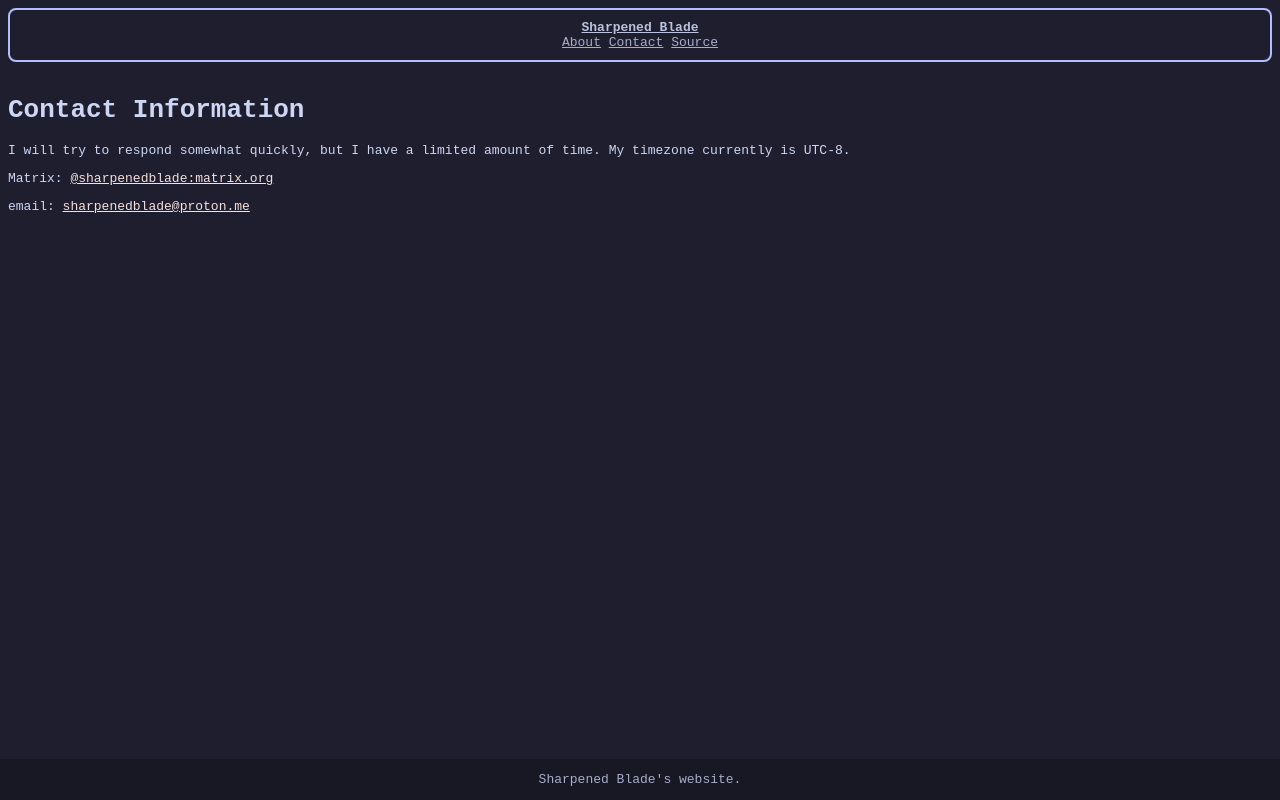
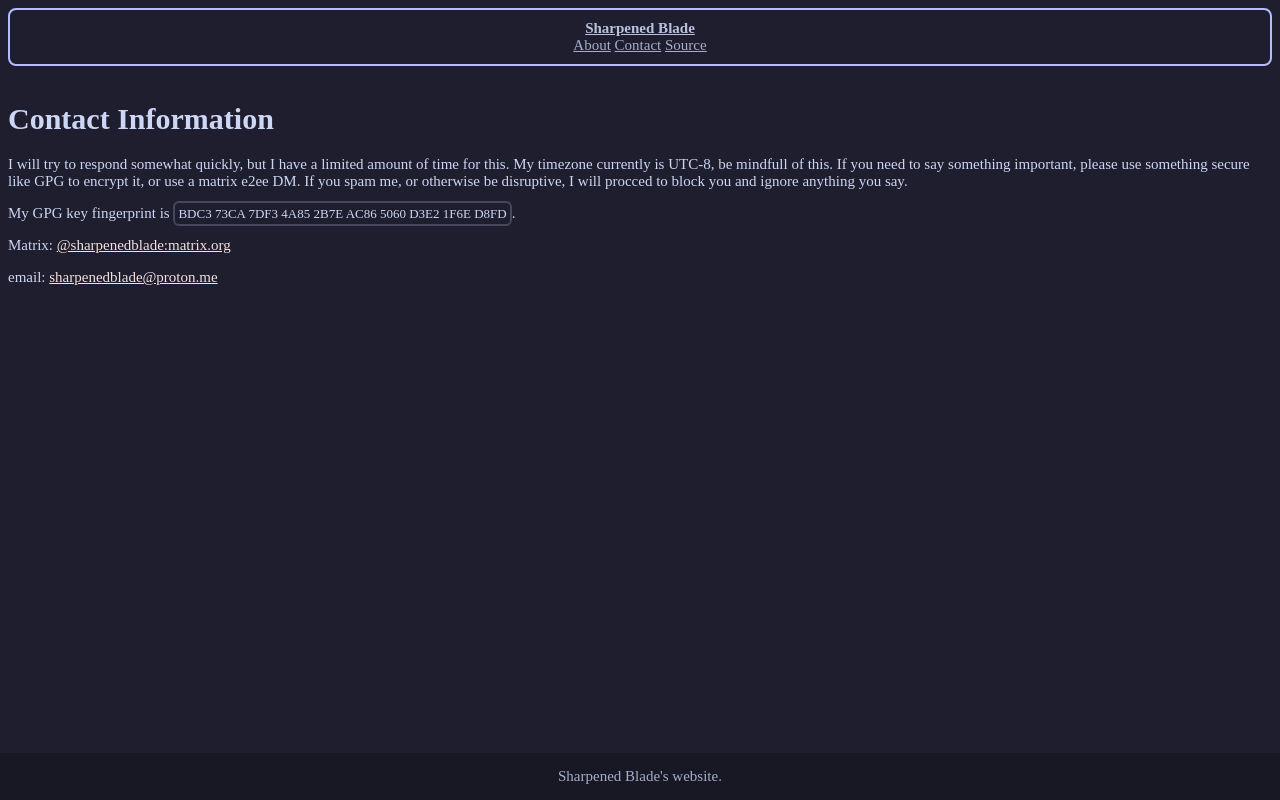
Before and after one commit to sharpenedblade/sharpenedblade.github.io, an Eleventy site: page about/contact.md in a window 1280 px wide. Built offline with nearby package versions, Linux system fonts and the light colour scheme; Eleventy itself is replaced by a stand-in of ours; files that its build step writes are made by us from their sources.

Commit message:
Update contact info.

```diff
--- a/about/contact.md
+++ b/about/contact.md
@@ -3,7 +3,9 @@ title: Contact
 ---
 # Contact Information
 
-I will try to respond somewhat quickly, but I have a limited amount of time. My timezone currently is UTC-8.
+I will try to respond somewhat quickly, but I have a limited amount of time for this. My timezone currently is UTC-8, be mindfull of this. If you need to say something important, please use something secure like GPG to encrypt it, or use a matrix e2ee DM. If you spam me, or otherwise be disruptive, I will procced to block you and ignore anything you say.
+
+My GPG key fingerprint is `BDC3 73CA 7DF3 4A85 2B7E  AC86 5060 D3E2 1F6E D8FD`.
 
 Matrix: [@sharpenedblade:matrix.org](https://matrix.to/#/@sharpenedblade:matrix.org)
 
--- a/styles/style.scss
+++ b/styles/style.scss
@@ -32,7 +32,8 @@ $crust: #11111b;
 
 
 body {
-    font-family: monospace;
+    font-family: Cantarell;
+    font-size: 15px;
     background: $base;
     color: $text;
     display:flex;
@@ -103,3 +104,11 @@ footer {
     border: 0px;
     padding: 0px;
 }
+
+code {
+    border-radius: 6px;
+    border: 2px solid $surface1;
+    padding: 3px;
+    font-family: Jetbrains Mono;
+    font-size: 13px;
+}
```
